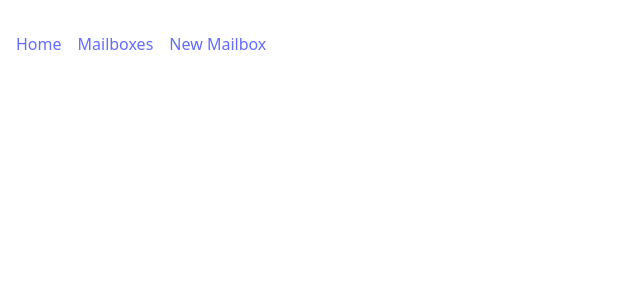
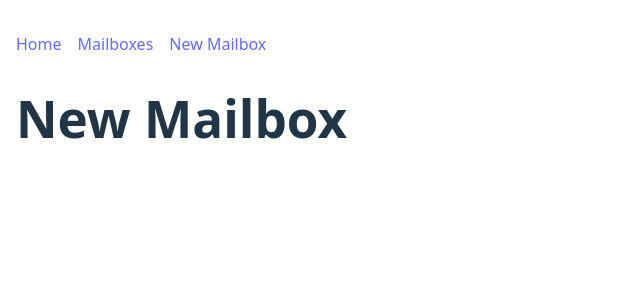
Before and after one commit to PratikshaDPai/react-router-dom-lab, a React (Vite) app: page /new-mailbox in a window 1280 px wide. Shown: the top 300 px of the page, without its empty margins (0-640 px from the left). Built offline with nearby package versions, Linux system fonts and the light colour scheme.

Commit message:
Add scaffolding for MailboxForm

```diff
--- a/src/App.jsx
+++ b/src/App.jsx
@@ -5,6 +5,7 @@ import NavBar from "./components/NavBar/NavBar";
 import MailboxList from "./components/MailboxList/MailboxList";
 import { useState } from "react";
 import MailboxDetails from "./components/MailboxDetails/MailboxDetails";
+import MailboxForm from "./components/MailboxForm/MailboxForm";
 
 const App = () => {
   const [mailboxes, setMailboxes] = useState([
@@ -31,6 +32,10 @@ const App = () => {
           path="/mailboxes/:mailboxId"
           element={<MailboxDetails mailboxes={mailboxes} />}
         />
+        <Route
+          path="/new-mailbox"
+          element={<MailboxForm mailboxes={mailboxes} />}
+        />
       </Routes>
     </>
   );
--- a/src/components/MailboxForm/MailboxForm.jsx
+++ b/src/components/MailboxForm/MailboxForm.jsx
@@ -0,0 +1,7 @@
+export default function MailboxForm({ mailboxes }) {
+  return (
+    <>
+      <h1>New Mailbox</h1>
+    </>
+  );
+}
```
